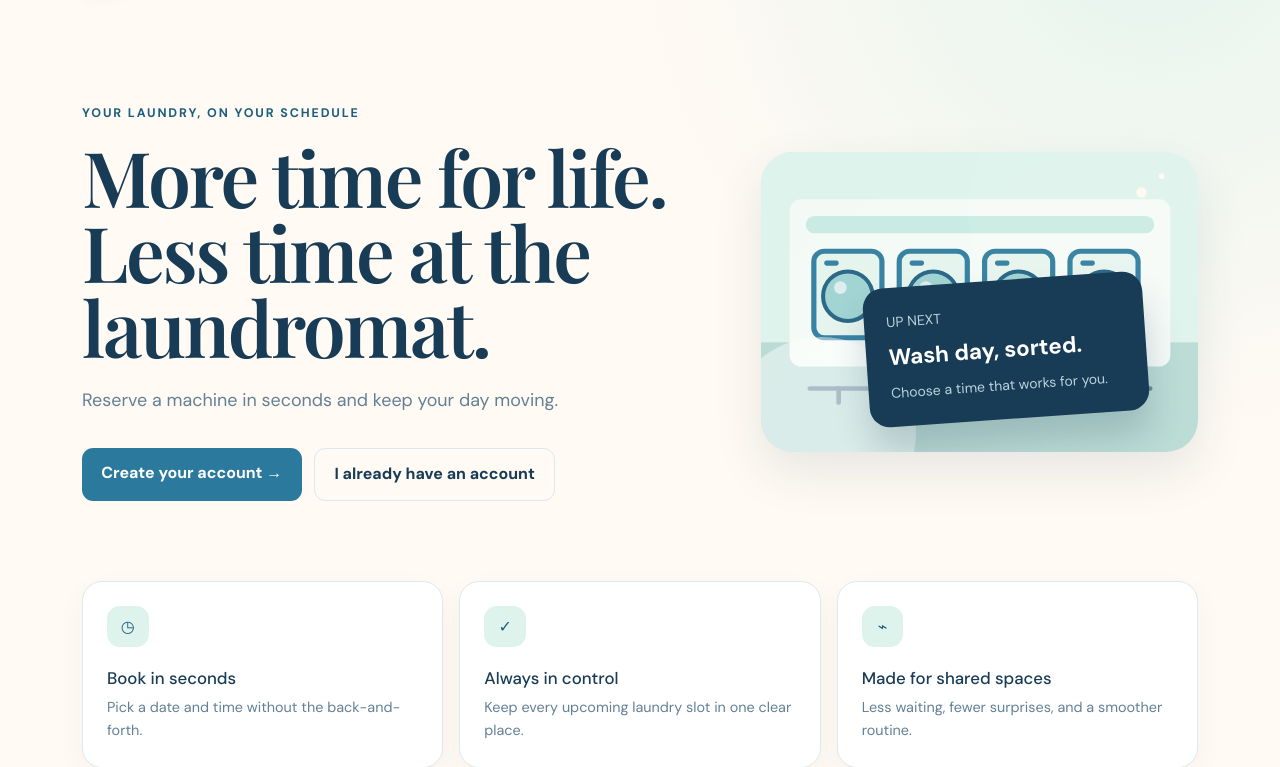
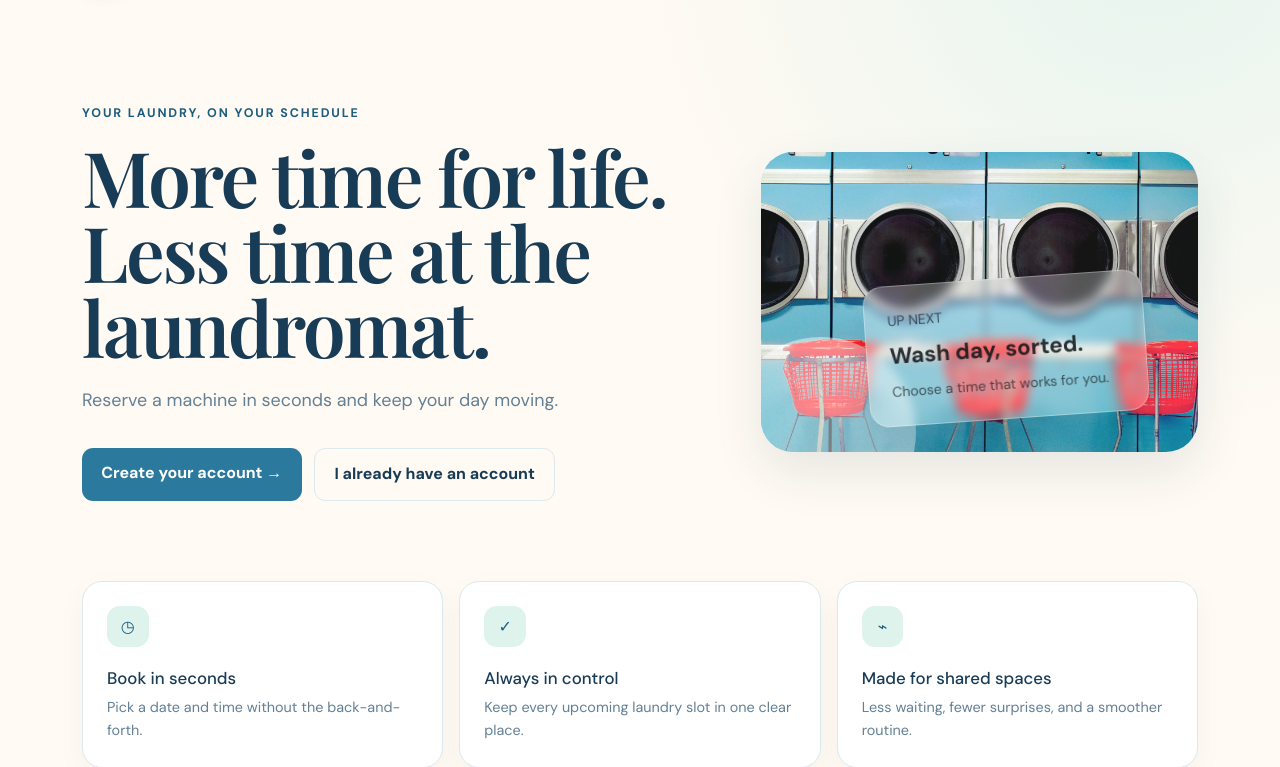
Before and after one commit to elgrandebashky/TLGLaundry, a Flask app: page / in a window 1280 px wide. Shown: the part 77-844 px from the top of the page. Run offline with Flask 3, Linux system fonts and the light colour scheme.

Commit message:
Update homepage and styling

```diff
--- a/static/style.css
+++ b/static/style.css
@@ -157,14 +157,16 @@ h2 { font-size: clamp(2rem, 4vw, 3.1rem); }
     z-index: 1;
     width: 64%;
     padding: 1.4rem;
-    color: white;
-    background: var(--ink);
+    color: rgba(18, 24, 27, .88);
+    background: rgba(255, 255, 255, .28);
+    border: 1px solid rgba(255, 255, 255, .3);
+    backdrop-filter: blur(5px);
     border-radius: 1.25rem;
     transform: rotate(-4deg);
     box-shadow: 0 25px 35px rgba(24, 59, 86, .2);
 }
 .art-card strong { display: block; margin: .4rem 0; font-size: 1.4rem; }
-.art-card small { color: #b7d5dd; }
+.art-card small { color: rgba(18, 24, 27, .68); }
 
 .feature-grid { display: grid; grid-template-columns: repeat(3, 1fr); gap: 1rem; }
 .feature-card, .panel, .auth-card { background: var(--surface); border: 1px solid var(--line); border-radius: 1.25rem; box-shadow: 0 10px 30px rgba(24, 59, 86, .04); }
--- a/templates/home.html
+++ b/templates/home.html
@@ -22,7 +22,7 @@
             </div>
             <div class="col-lg-5">
                 <div class="hero-art" aria-label="{{ _('Laundry booking overview') }}">
-                    <img class="laundromat-illustration" src="{{ url_for('static', filename='laundromat-illustration.svg') }}" alt="{{ _('Laundry booking overview') }}">
+                    <img class="laundromat-illustration" src="{{ url_for('static', filename='laundromat-photo.png') }}" alt="{{ _('Laundry booking overview') }}">
                     <div class="art-card">
                         <small>{{ _('UP NEXT') }}</small>
                         <strong>{{ _('Wash day, sorted.') }}</strong>
```
Also changed, not shown: static/laundromat-photo.png (added).
